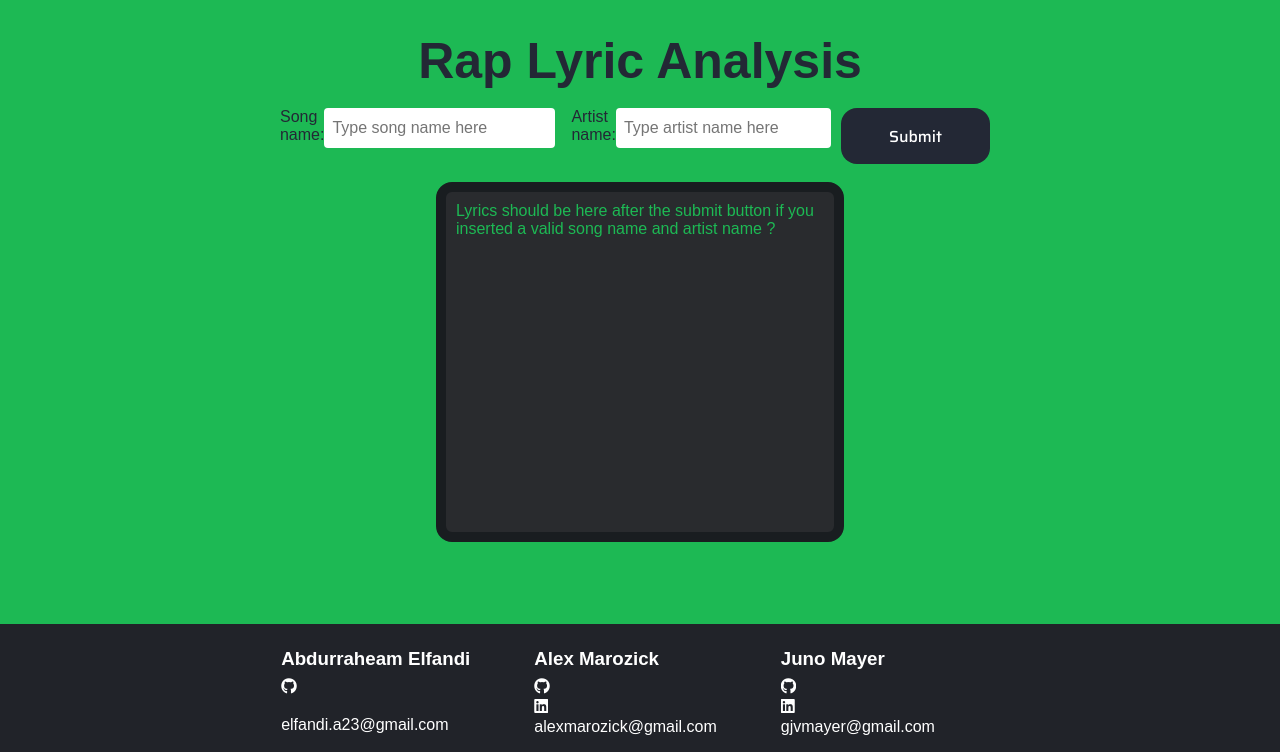
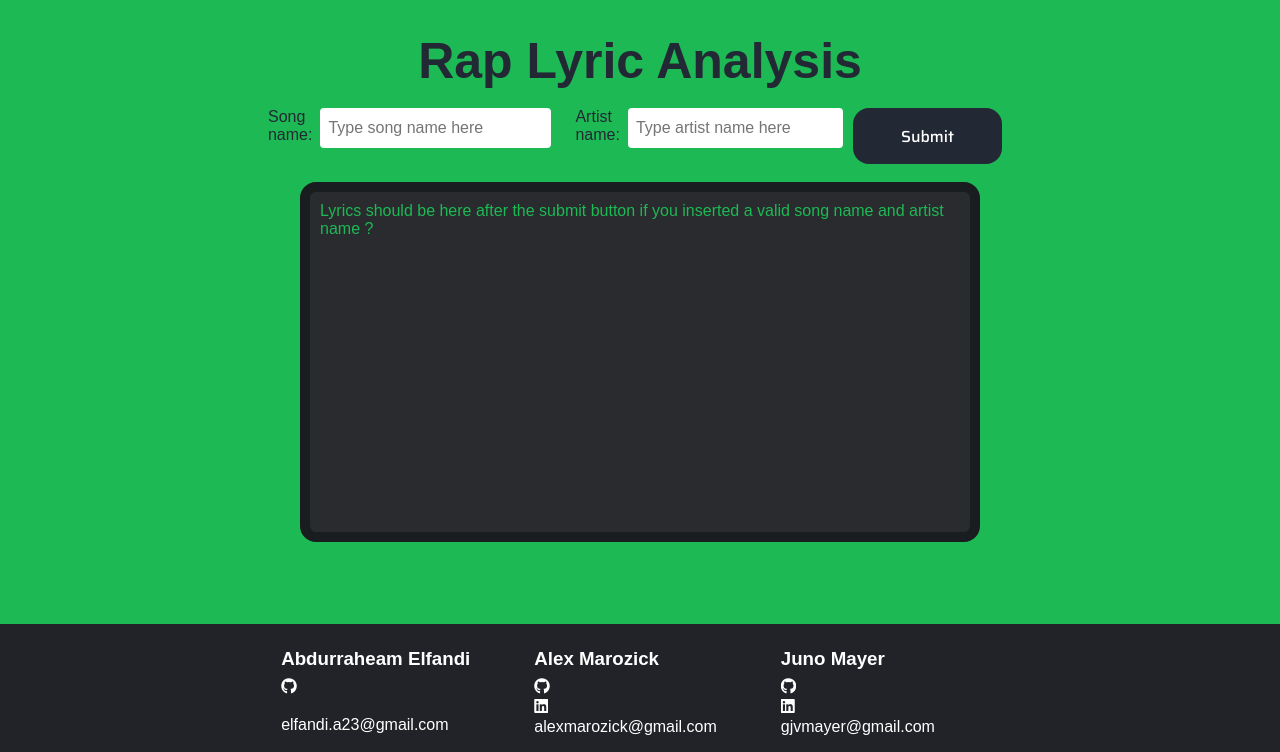
Before and after one commit to alexmarozick/RapAnalysis, a Flask app: page / in a window 1280 px wide. Shown: the part 48-800 px from the top of the page. Run offline with Flask 2, Linux system fonts and the light colour scheme; parts of the project's set-up code (start-up, migrations or seed data) failed here and were passed over; some libraries are stand-ins or nearby versions.

Commit message:
text box larger, added spacing

```diff
--- a/rap_analysis/static/stylesheets/style.css
+++ b/rap_analysis/static/stylesheets/style.css
@@ -242,8 +242,13 @@ form {
   margin-bottom: 1rem;
 }
 
+#sname{
+    padding-right: 0.5rem;
+}
+
 #sartist{
-    padding-left:1rem;
+    padding-left:1.5rem;
+    padding-right:0.5rem;
 }
 
 .btn {
@@ -269,7 +274,7 @@ label.btn input[type="file"] {
 }
 .output-box {
   margin: auto;
-  width: 60%;
+  width: 100%;
   background-color: #292b2e;
   height: 360px;
   padding: 10px;
--- a/rap_analysis/templates/index.html
+++ b/rap_analysis/templates/index.html
@@ -64,7 +64,7 @@
         <br>
 
         <form method="POST" action="/get-lyrics" enctype="multipart/form-data">
-            <label for="sname">Song name:</label><br>
+            <label for="sname" id="sname">Song name:</label><br>
             <input class="song" type="text" name="song" id="song" placeholder="Type song name here">
             <label for="sartist" id="sartist">Artist name:</label><br>
             <input class="artist" type="text" name="artist" id="artist" placeholder="Type artist name here">
```
